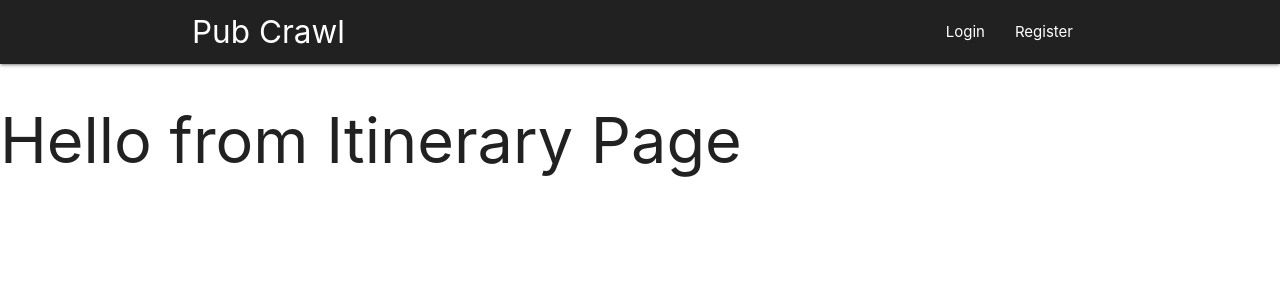
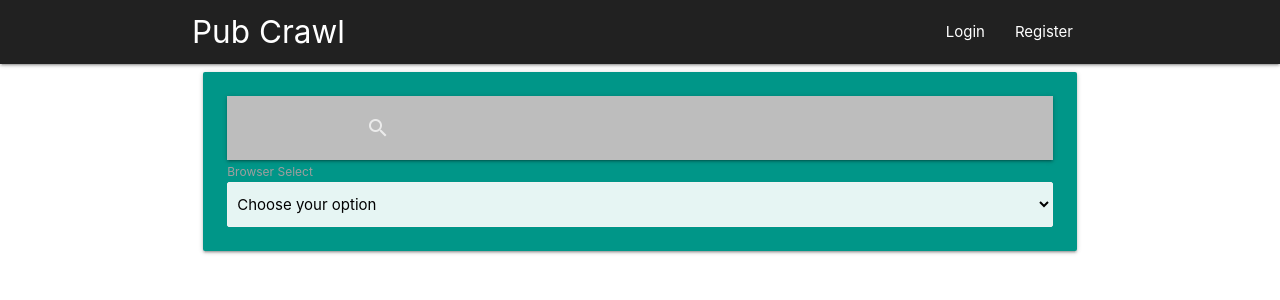
Before and after one commit to floressuarezalvaro/PubCrawl, a React (Create React App) app in the folder client/: page /itinerary in a window 1280 px wide. Shown: the top 300 px of the page. Built offline with nearby package versions, Linux system fonts and the light colour scheme.

Commit message:
Itinerary page and components

```diff
--- a/client/src/App.js
+++ b/client/src/App.js
@@ -12,7 +12,7 @@ import Home from "./Pages/Home";
 import UserContext from "./Context/UserContext";
 import NavbarLogin from "./Components/NavbarLogin";
 import Navbar from "./Components/Navbar";
-import ConfirmAccount from "./Pages/ConfirmAccount"
+import ConfirmAccount from "./Pages/ConfirmAccount";
 
 function App() {
   const [userData, setUserData] = useState({
@@ -68,8 +68,7 @@ function App() {
             <Route path="/savedpubcrawls" component={SavedPubCrawls} />
             <Route path="/map" component={Map} />
             <Route path="/confirm_token/:token" component={ConfirmAccount} />
-            <Route path="/" >
-
+            <Route path="/">
               <Home component={Home} />
             </Route>
           </Switch>
--- /dev/null
+++ b/client/src/Components/Crawl.js
@@ -0,0 +1,61 @@
+import React, { useEffect } from "react";
+import "materialize-css/dist/css/materialize.min.css";
+import M from "materialize-css";
+import API from "../utils/API";
+
+const Crawl = ({ item }) => {
+  useEffect(() => {
+    var elems = document.querySelectorAll("select");
+    var instances = M.FormSelect.init(elems, {});
+  }, []);
+
+  function handleModalSubmit(event) {
+    event.preventDefault();
+    const apiResults = API.saveBar({
+      name,
+      street,
+      city,
+      state,
+      zip,
+      country,
+      phone,
+      url,
+      overall,
+    });
+    return apiResults;
+  }
+
+  let {
+    id,
+    name,
+    street,
+    city,
+    state,
+    zip,
+    country,
+    phone,
+    url,
+    overall,
+  } = item;
+
+  const urlLink = "https://" + url;
+
+  return (
+    <div>
+      {/* <li>{name}</li> */}
+      {/* <ul value={id}>{name}</ul> */}
+      <label>Browser Select</label>
+      <select className="browser-default">
+        <option value={id.value}>{name.value}</option>
+      </select>
+      {/* <select className="browser-default">
+        <option value="" disabled selected>
+          Choose your option
+        </option>
+        <option value={id}>{name}</option>
+      </select> */}
+    </div>
+  );
+};
+
+export default Crawl;
--- a/client/src/Components/Navbar.js
+++ b/client/src/Components/Navbar.js
@@ -57,6 +57,9 @@ const Navbar = (props) => {
               <a href="/search">Search Results</a>
             </li>
             <li>
+              <a href="/itinerary">Itinerary</a>
+            </li>
+            <li>
               <a href="/login" onClick={logout}>
                 Log out
               </a>
@@ -75,6 +78,9 @@ const Navbar = (props) => {
         <li>
           <a href="/search">Search Results</a>
         </li>
+        <li>
+          <a href="/itinerary">Itinerary</a>
+        </li>
         <a href="/login" onClick={logout}>
           Log out
         </a>
--- /dev/null
+++ b/client/src/Components/SearchCrawl.js
@@ -0,0 +1,71 @@
+import React, { useEffect, useState } from "react";
+import "materialize-css/dist/css/materialize.min.css";
+import Crawl from "./Crawl";
+import axios from "axios";
+import M from "materialize-css";
+
+const SearchCrawl = () => {
+  const [search, setSearch] = useState("");
+  const [barArray, setbarArray] = useState([]);
+  const onChange = (e) => {
+    setSearch(e.target.value);
+  };
+
+  const submitSearch = async (e) => {
+    e.preventDefault();
+    try {
+      const searchRes = await axios.get(
+        `http://beermapping.com/webservice/loccity/87f85a8575cbea176e660fb72ddfcc3c/${search}&s=json`
+      );
+      setbarArray(searchRes.data);
+    } catch (err) {
+      console.log(err);
+    }
+  };
+
+  useEffect(() => {
+    var elems = document.querySelectorAll("select");
+    var instances = M.FormSelect.init(elems, {});
+  }, []);
+
+  return (
+    <div>
+      <nav className="nav-extended grey lighten-1">
+        <div className="nav-wrapper grey lighten-1 container">
+          <form onSubmit={submitSearch}>
+            <div className="input-field">
+              <input id="search" type="search" onChange={onChange} required />
+              <label className="label-icon" for="search">
+                <i className="material-icons">search</i>
+              </label>
+              <i className="material-icons">close</i>
+            </div>
+          </form>
+        </div>
+      </nav>
+      <label>Browser Select</label>
+      <select className="browser-default">
+        <option value="" disabled selected>
+          Choose your option
+        </option>
+        <option>
+          {barArray.map((item, index) => (
+            <Crawl item={item} key={index} />
+          ))}
+          {/* <ul className="list-group container">
+            {barArray.map((item, index) => (
+              <Crawl item={item} key={index} />
+            ))}
+          </ul> */}
+        </option>
+      </select>
+      <ul className="list-group container">
+        {barArray.map((item, index) => (
+          <Crawl item={item} key={index} />
+        ))}
+      </ul>
+    </div>
+  );
+};
+
+export default SearchCrawl;
--- a/client/src/Pages/Itinerary.js
+++ b/client/src/Pages/Itinerary.js
@@ -1,9 +1,16 @@
 import React from "react";
+import SearchCrawl from "../Components/SearchCrawl";
 
 const Itinerary = () => {
   return (
     <div>
-      <h1>Hello from Itinerary Page</h1>
+      <div className="row container">
+        <div className="col s12 m12 l12">
+          <div className="card-panel teal">
+            <SearchCrawl />
+          </div>
+        </div>
+      </div>
     </div>
   );
 };
```
